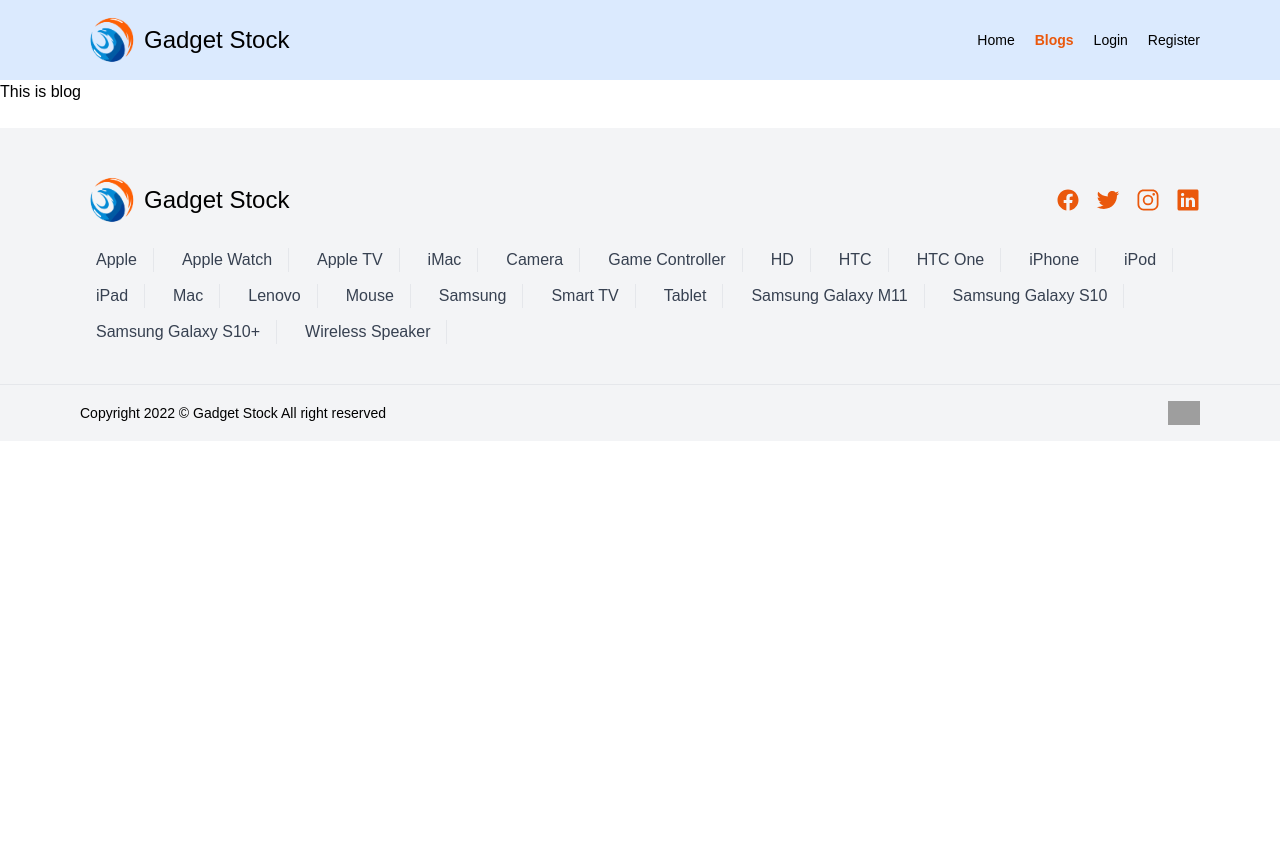
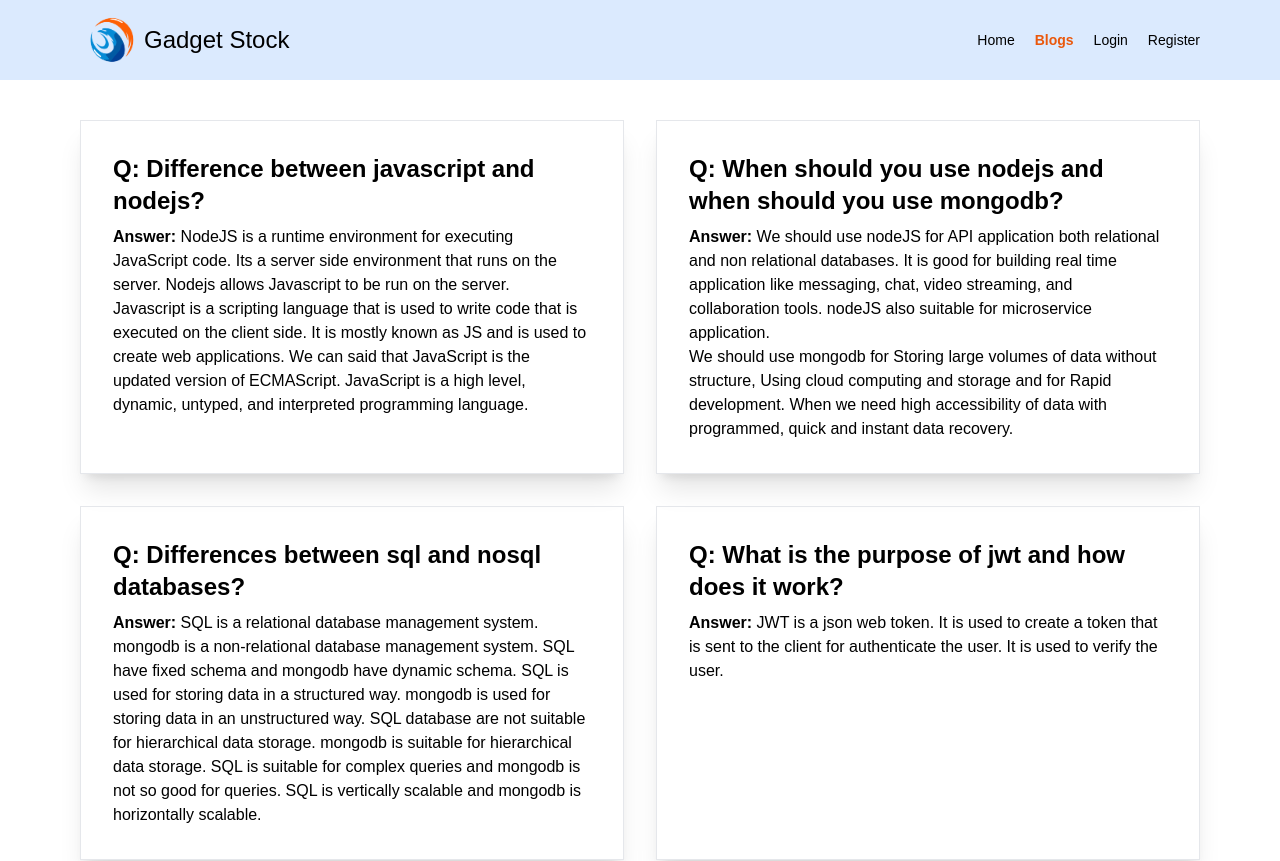
Before and after one commit to RakibulIslamm/gadget-stock, a React (Create React App) app: page /blogs in a window 1280 px wide. Shown: the top 861 px of the page. Before the commit the page ends 800 px from the top, so only its background shows below. Built offline with nearby package versions, Linux system fonts and the light colour scheme; no server answers; grey boxes are pictures that could not be loaded.

Commit message:
Blog Question Added

```diff
--- a/src/App.js
+++ b/src/App.js
@@ -10,9 +10,9 @@
 import Register from "./Pages/Register/Register";
 import Footer from "./Pages/Shared/Footer/Footer";
 import Header from "./Pages/Shared/Header/Header";
-import AddProduct from "./AddProduct/AddProduct";
 import ManageInventory from "./ManageInventory/ManageInventory";
 import MyProduct from "./Pages/MyProduct/MyProduct";
+import AddProduct from "./Pages/AddProduct/AddProduct";
 
 function App() {
   return (
--- a/src/AddProduct/AddProduct.js
+++ b/src/Pages/AddProduct/AddProduct.js
@@ -1,12 +1,14 @@
 import React from 'react';
 import { useForm } from 'react-hook-form';
+import { useNavigate } from 'react-router-dom';
 import { toast } from 'react-toastify';
-import useAuth from '../hooks/useAuth';
+import useAuth from '../../hooks/useAuth';
 
 const AddProduct = () => {
     const { register, handleSubmit, formState: { errors }, reset } = useForm();
 
     const { user } = useAuth();
+    const navigate = useNavigate()
 
     const onSubmit = data => {
         const product = { ...data, email: user.email };
@@ -19,6 +21,7 @@
             .then(result => {
                 if (result.insertedId) {
                     toast('Product Added');
+                    navigate('/my-product')
                     reset();
                 }
             })
--- a/src/Pages/Blog/Blog.js
+++ b/src/Pages/Blog/Blog.js
@@ -2,8 +2,36 @@
 
 const Blog = () => {
     return (
-        <div>
-            <h2>This is blog</h2>
+        <div className='min-h-screen'>
+            <div className='px-[80px] xs:px-4 sm:px-10 my-10 grid grid-cols-2 xs:grid-cols-1 gap-8'>
+                <div className='shadow-xl p-8 border'>
+                    <h2 className='text-2xl font-semibold pb-2'>Q: Difference between javascript and nodejs?</h2>
+                    <p> <b>Answer:</b> NodeJS is a runtime environment for executing JavaScript code.
+                        Its a server side environment that runs on the server. Nodejs allows Javascript to be run on the server.
+                        <br />
+                        Javascript is a scripting language that is used to write code that is executed on the client side. It is mostly known as JS and is used to create web applications. We can said that JavaScript is the updated version of ECMAScript.
+                        JavaScript is a high level, dynamic, untyped, and interpreted programming language.</p>
+                </div>
+
+                <div className='shadow-xl p-8 border'>
+                    <h2 className='text-2xl font-semibold pb-2'>Q: When should you use nodejs and when should you use mongodb?</h2>
+                    <p> <b>Answer:</b> We should use nodeJS for API application both relational and non relational databases.
+                        It is good for building real time application like messaging, chat, video streaming, and collaboration tools.
+                        nodeJS also suitable for microservice application.
+                        <br />
+                        We should use mongodb for Storing large volumes of data without structure, Using cloud computing and storage and for Rapid development. When we need high accessibility of data with programmed, quick and instant data recovery.</p>
+                </div>
+
+                <div className='shadow-xl p-8 border'>
+                    <h2 className='text-2xl font-semibold pb-2'>Q: Differences between sql and nosql databases?</h2>
+                    <p> <b>Answer:</b> SQL is a relational database management system. mongodb is a non-relational database management system. SQL have fixed schema and mongodb have dynamic schema. SQL is used for storing data in a structured way. mongodb is used for storing data in an unstructured way. SQL database are not suitable for hierarchical data storage. mongodb is suitable for hierarchical data storage. SQL is suitable for complex queries and mongodb is not so good for queries. SQL is vertically scalable and mongodb is horizontally scalable.</p>
+                </div>
+
+                <div className='shadow-xl p-8 border'>
+                    <h2 className='text-2xl font-semibold pb-2'>Q: What is the purpose of jwt and how does it work?</h2>
+                    <p> <b>Answer:</b> JWT is a json web token. It is used to create a token that is sent to the client for authenticate the user. It is used to verify the user.</p>
+                </div>
+            </div>
         </div>
     );
 };
--- a/src/Pages/Home/Home.js
+++ b/src/Pages/Home/Home.js
@@ -1,6 +1,6 @@
 import BrandSection from '../BrandSection/BrandSection';
 import useAuth from '../../hooks/useAuth';
-import NewsLetter from '../../NewsLetter/NewsLetter';
+import NewsLetter from './NewsLetter/NewsLetter';
 import Banner from './Banner/Banner';
 import Inventory from './Inventory/Inventory';
 
--- a/src/Pages/MyProduct/MyProduct.js
+++ b/src/Pages/MyProduct/MyProduct.js
@@ -8,7 +8,7 @@
 const MyProduct = () => {
     const [products, setProducts] = useState([]);
     const [loading, setLoading] = useState(true);
-    const { user, isLoading } = useAuth();
+    const { user, logOut } = useAuth();
 
     useEffect(() => {
         fetch('http://localhost:5000/my-products', {
@@ -21,16 +21,20 @@
         })
             .then(res => res.json())
             .then(data => {
+                if (data.statusCode === 403) {
+                    logOut()
+                }
+                else {
                     setProducts(data.reverse());
+                }
+            })
+            .catch(err => {
+                console.log(err.code);
             })
             .finally(() => {
                 setLoading(false);
             })
-    }, [user]);
-
-    if (!user) {
-        return;
-    }
+    }, [user, logOut]);
 
     // Delete Product
     const handleDelete = (id) => {
@@ -38,7 +42,8 @@
             if (confirmation) {
                 fetch(`http://localhost:5000/products/${id}`, {
                     method: 'DELETE'
-                }).then(res => res.json())
+                })
+                    .then(res => res.json())
                     .then(result => {
                         if (result.deletedCount === 1) {
                             const restProducts = products.filter(product => product._id !== id);
@@ -46,7 +51,10 @@
                             toast('Successfully Deleted');
                         }
                         else { console.log('error') }
-                    });
+                    })
+                    .catch(err => {
+                        console.log(err);
+                    })
             }
             else {
 
@@ -63,12 +71,8 @@
         });
     }
 
-    console.log(isLoading);
-
     return (
         <div className='min-h-screen'>
-            {
-                isLoading ? 'Loading...' :
             <div className='px-[80px] xs:px-4 sm:px-10 max-w-[1920px] mx-auto'>
                 <h2 className='my-5 text-2xl font-semibold'>My Product</h2>
                 <div className='overflow-x-auto border'>
@@ -99,7 +103,7 @@
                         </tbody>}
                     </table>
                 </div>
-                    </div>}
+            </div>
         </div>
     );
 };
--- a/src/hooks/useFirebase.js
+++ b/src/hooks/useFirebase.js
@@ -83,6 +83,7 @@
                     .then(() => {
                         toast.success('Verification Mail Sent Your Email');
                     });
+                navigate('/')
                 reset();
             })
             .catch((error) => {
```
Also changed, not shown: src/Pages/Home/NewsLetter/NewsLetter.js (renamed from src/NewsLetter/NewsLetter.js). Lines whose indentation alone changed are shown as unchanged.
